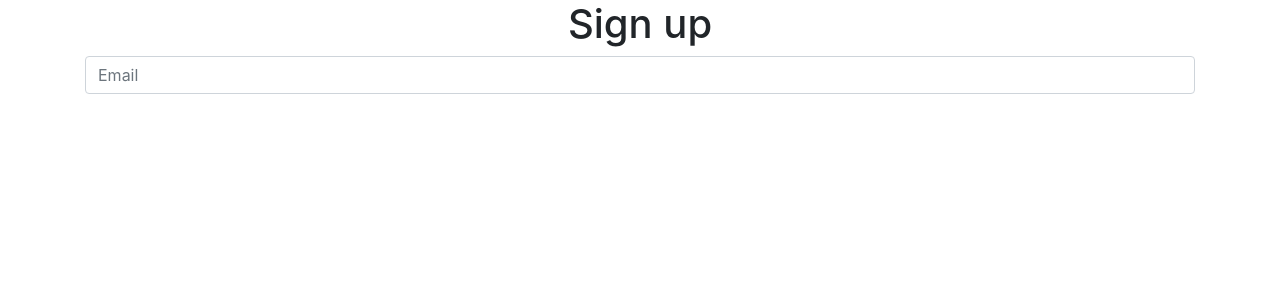
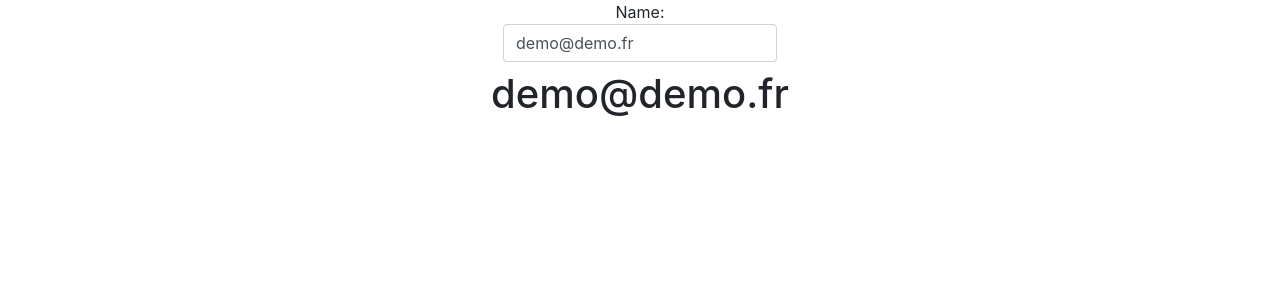
Before and after one commit to Cynnah/reims-0218-odyssey-homer, a React (Create React App) app in the folder front/: page / in a window 1280 px wide. Shown: the top 300 px of the page. Built offline with nearby package versions, Linux system fonts and the light colour scheme.

Commit message:
component Sign Up is OK

```diff
--- a/front/src/components/SignUp.js
+++ b/front/src/components/SignUp.js
@@ -1,20 +1,32 @@
 import React from "react";
-import { Input, Container } from "reactstrap";
+import { Input, Form, Label } from "reactstrap";
 
 class SignUp extends React.Component {
+  constructor(props) {
+    super(props);
+    this.state = { value: "demo@demo.fr" };
+
+    this.handleChange = this.handleChange.bind(this);
+  }
+
+  handleChange(event) {
+    this.setState({ value: event.target.value });
+  }
+
   render() {
     return (
-      <Container>
-        <h1>Sign up</h1>{" "}
-        <Input
-          type="email"
-          name="email"
-          id="exampleEmail"
-          placeholder="Email"
-        />
-      </Container>
+      <Form onSubmit={this.handleSubmit}>
+        <Label>
+          Name:
+          <Input
+            type="text"
+            value={this.state.value}
+            onChange={this.handleChange}
+          />
+        </Label>
+        <h1>{this.state.value} </h1>
+      </Form>
     );
   }
 }
-
 export default SignUp;
```
